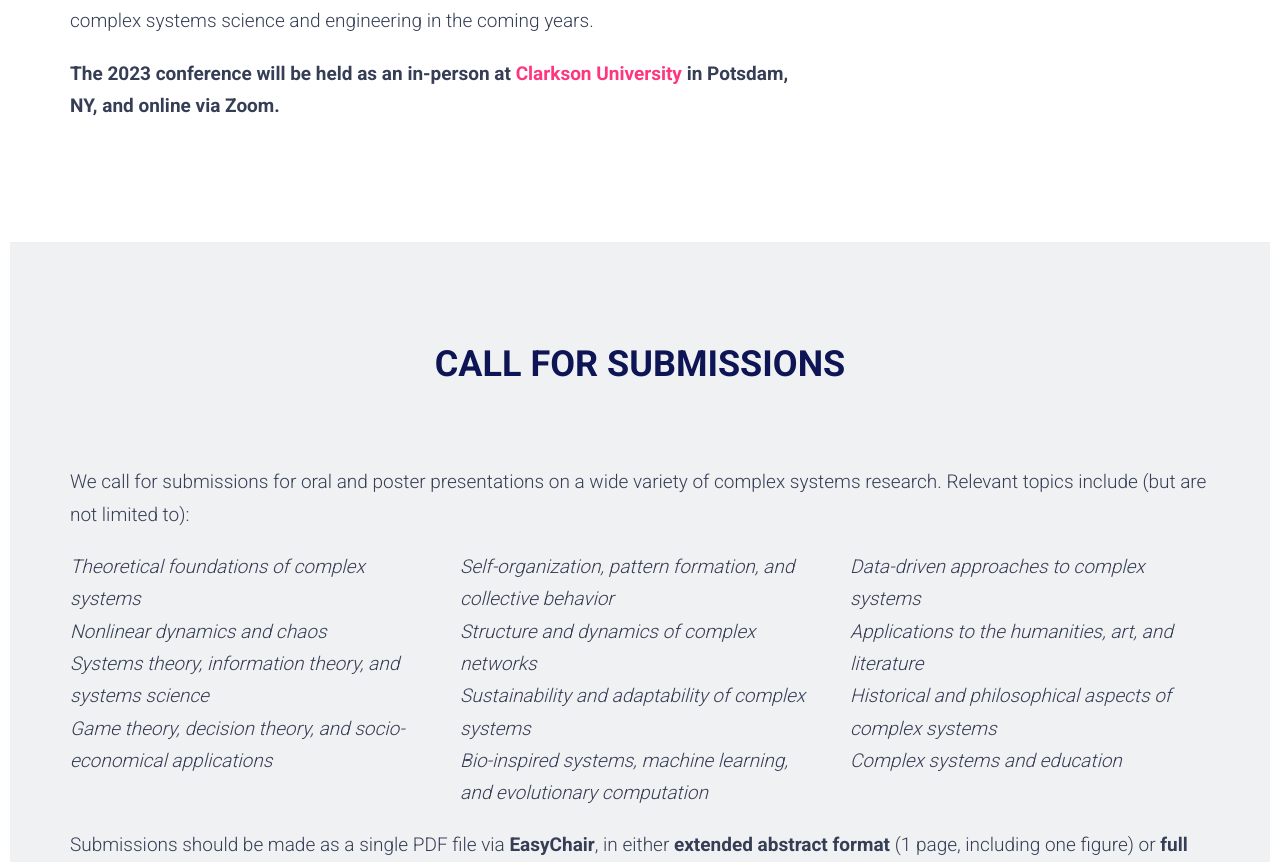
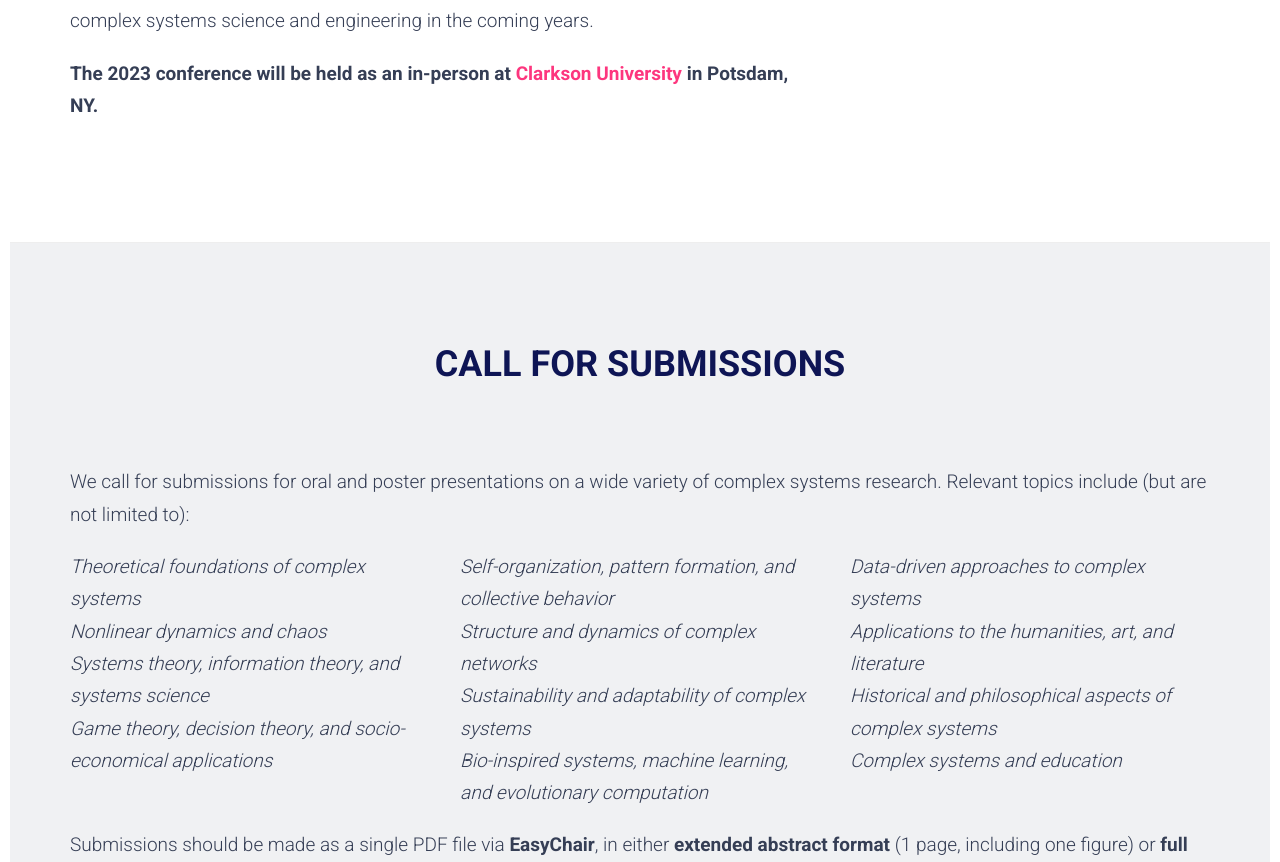
Before and after one commit to nerccs2023/nerccs2023.github.io, a plain HTML site: page index.html in a window 1280 px wide. Shown: the part 1183-2045 px from the top of the page. Drawn offline with Linux system fonts and the light colour scheme.

Commit message:
Update index.html

```diff
--- a/index.html
+++ b/index.html
@@ -102,7 +102,7 @@ NERCCS 2023: The Sixth Northeast Regional Conference on Complex Systems will fol
 NERCCS will particularly focus on facilitating the professional growth of early career faculty, postdocs, and students in the region who will likely play a leading role in the field of complex systems science and engineering in the coming years.
                     </p>
                     <p class="lead">
-<strong>The 2023 conference will be held as an in-person at <a href="https://www.clarkson.edu/" target="_blank">Clarkson University</a> in Potsdam, NY, and online via Zoom.</strong>
+<strong>The 2023 conference will be held as an in-person at <a href="https://www.clarkson.edu/" target="_blank">Clarkson University</a> in Potsdam, NY.</strong>
                     </p>
                 </div>
                 <div class="col-md-4">
```
